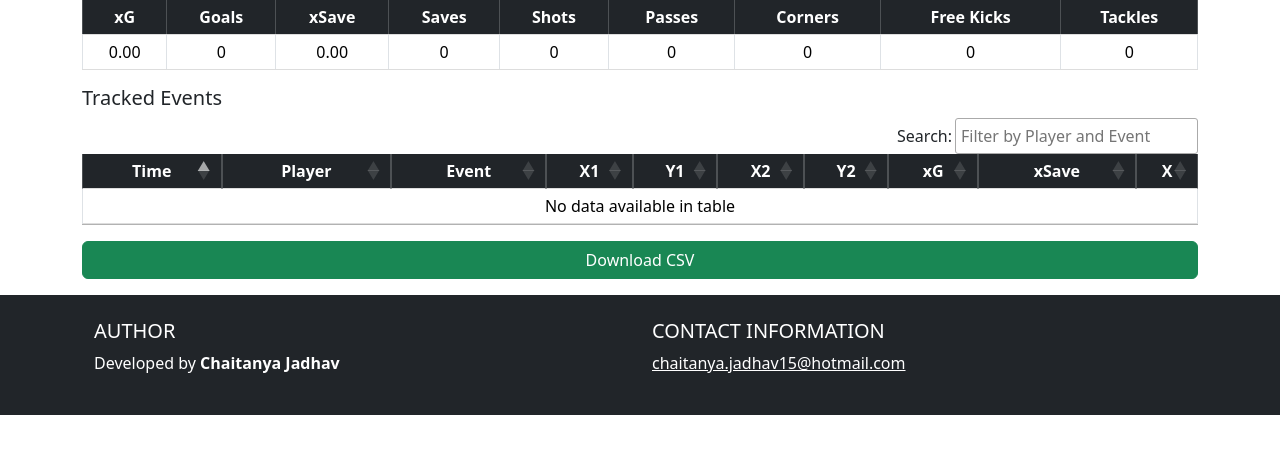
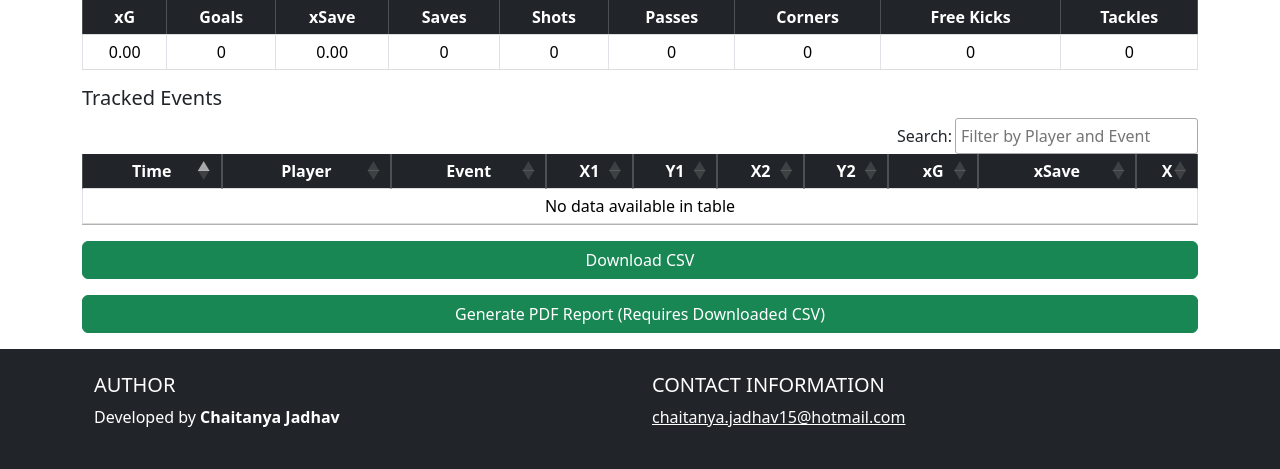
Before and after one commit to indicium15/event-tracker, a Flask app: page / in a window 1280 px wide. Shown: the part 563-1032 px from the top of the page. Before the commit the page ends 978 px from the top, so only its background shows below. Run offline with Flask 3, Linux system fonts and the light colour scheme; some libraries are stand-ins or nearby versions.

Commit message:
Added redirect to graphics page

```diff
--- a/static/index.css
+++ b/static/index.css
@@ -190,3 +190,7 @@ body {
 .dt-search{
   text-align: left !important;
 }
+
+#graphics-redirect{
+  margin-top: 1rem;
+}
--- a/templates/index.html
+++ b/templates/index.html
@@ -268,6 +268,7 @@
     <div class="row">
       <div class="col">
         <button id="download-csv" class="btn col-12 btn-success" onclick="downloadCSV()" type="button">Download CSV</button>
+        <a href="https://graphics-jkomar.pythonanywhere.com/football/" class="btn col-12 btn-success" role="button" id="graphics-redirect">Generate PDF Report (Requires Downloaded CSV)</a>
       </div>
     </div>
     </div>
```
